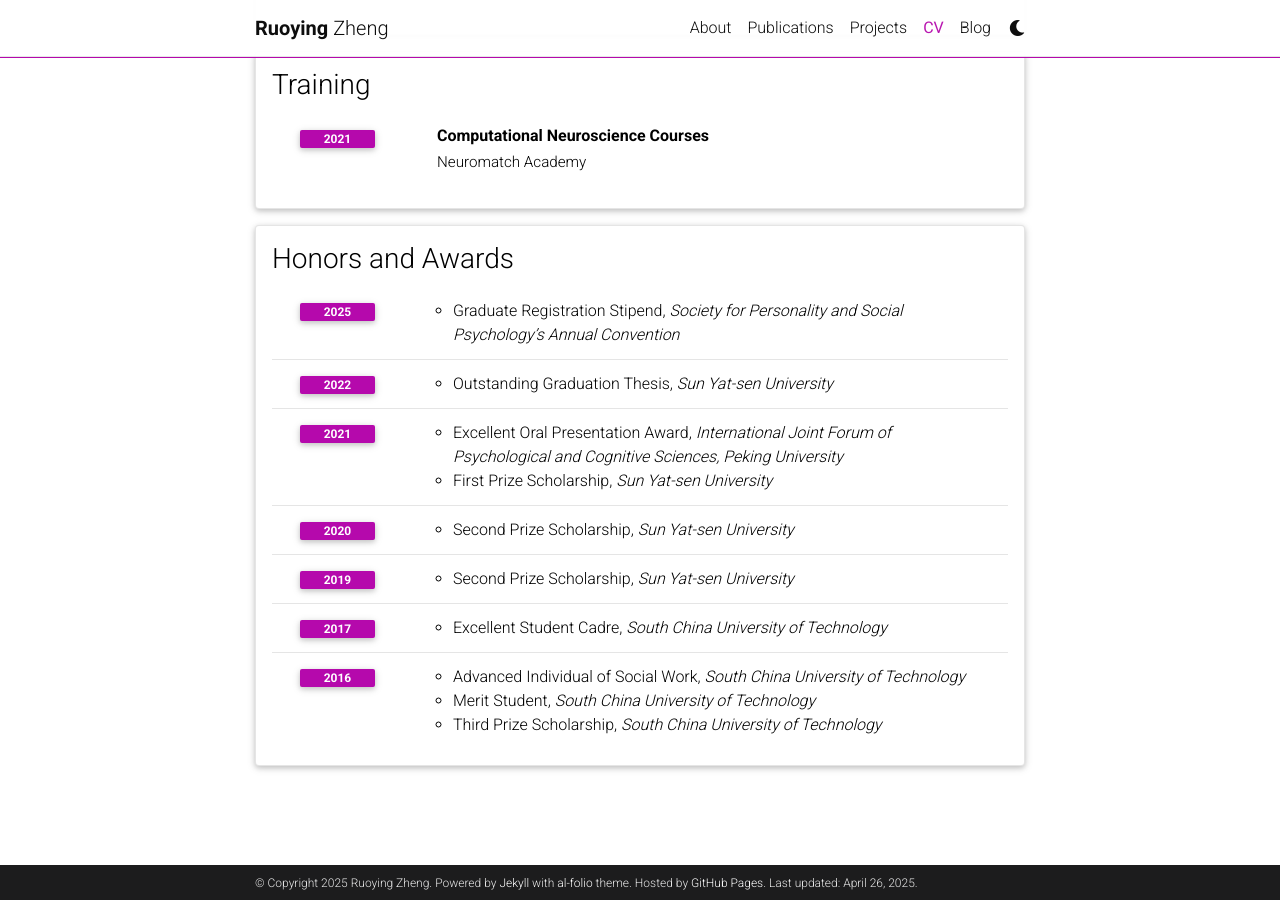
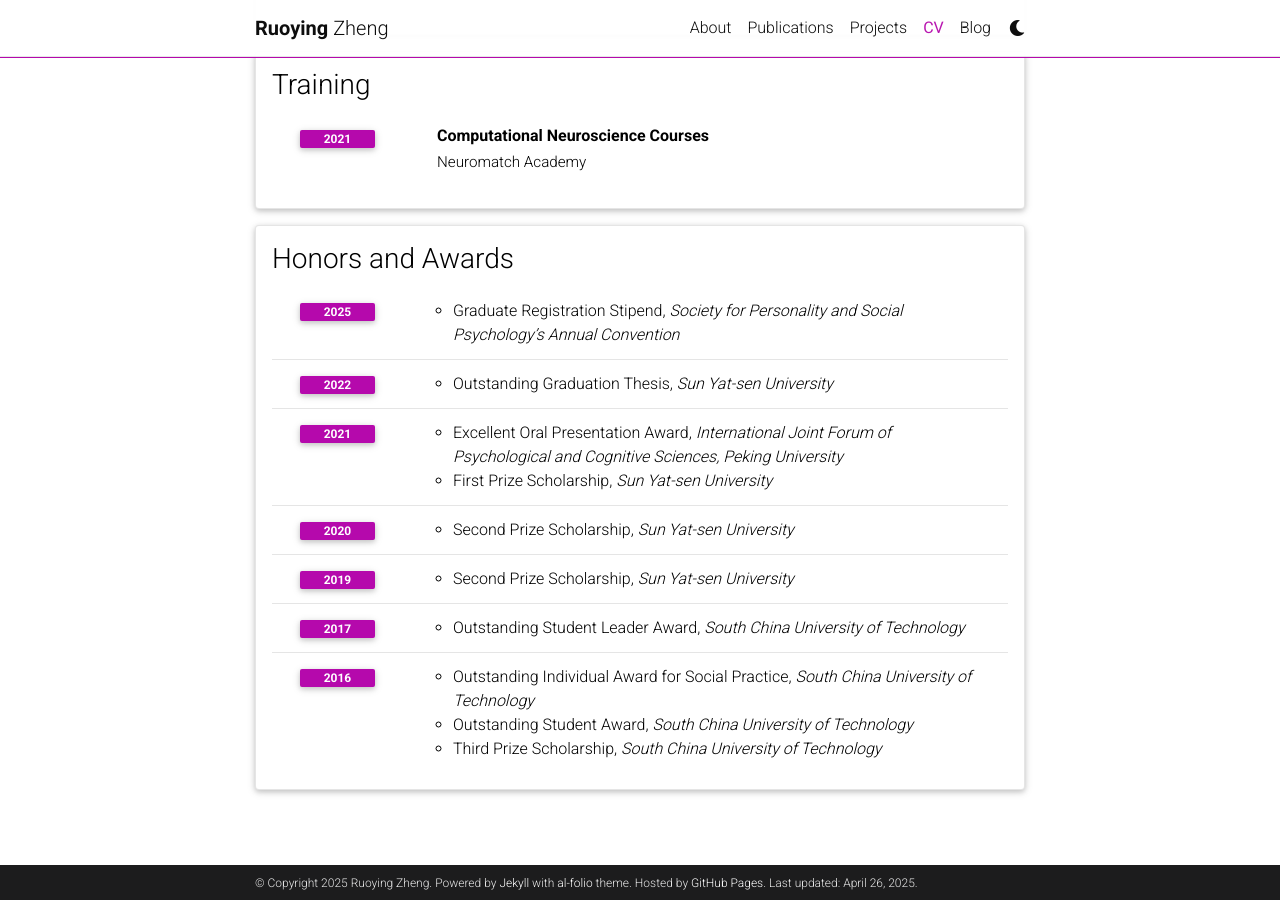
Before and after one commit to RuoyingZheng/RuoyingZheng.github.io, a Jekyll site: the page built from _pages/cv.md, in a window 1280 px wide and 900 px high, scrolled down 1202 px. Built offline with Jekyll 4.4.1, drawn with Linux system fonts in a browser that asks for light colours; comment, search, counter and statistics services are not loaded; a style sheet for code colours, icons or effects is not loaded.

Commit message:
Update cv.yml

```diff
--- a/_data/cv.yml
+++ b/_data/cv.yml
@@ -87,9 +87,9 @@
         - Second Prize Scholarship, <i>Sun Yat-sen University</i>
     - year: 2017
       items:
-        - Excellent Student Cadre, <i>South China University of Technology</i>
+        - Outstanding Student Leader Award, <i>South China University of Technology</i>
     - year: 2016
       items:
-        - Advanced Individual of Social Work, <i>South China University of Technology</i>
-        - Merit Student, <i>South China University of Technology</i>
+        - Outstanding Individual Award for Social Practice, <i>South China University of Technology</i>
+        - Outstanding Student Award, <i>South China University of Technology</i>
         - Third Prize Scholarship, <i>South China University of Technology</i>
```
